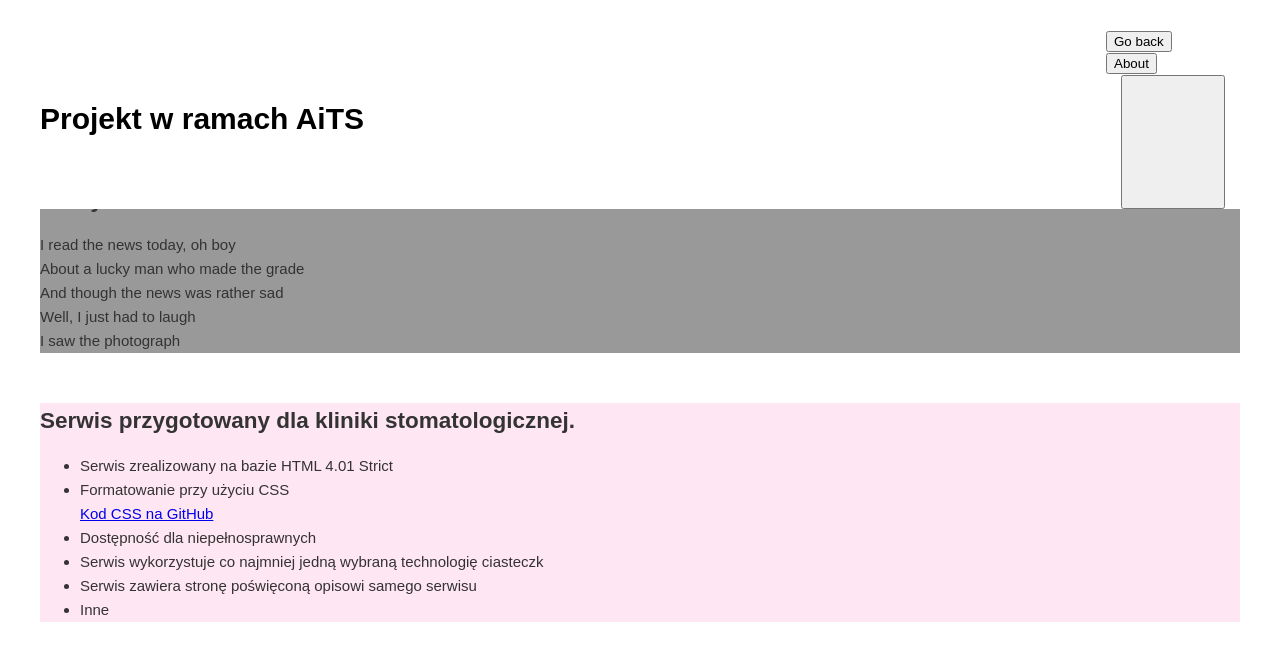
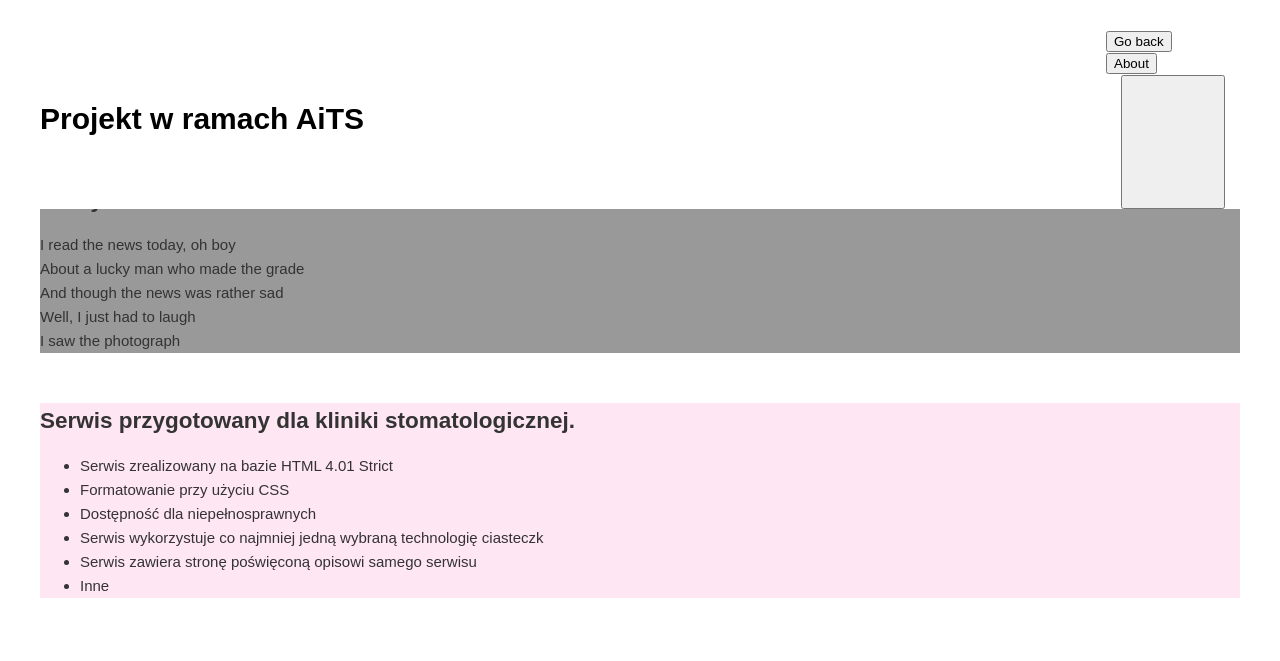
Before and after one commit to Zarowska/artsmile, a Flask app: page /aits in a window 1280 px wide. Shown: the top 661 px of the page. Run offline with Flask 2, Linux system fonts and the light colour scheme.

Commit message:
make it better

```diff
--- a/templates/aits.html
+++ b/templates/aits.html
@@ -70,8 +70,8 @@ I saw the photograph                  <br>
   <li>Serwis zrealizowany na bazie HTML 4.01 Strict</li>
    <!DOCTYPE HTML PUBLIC "-//W3C//DTD HTML 4.01//EN" "http://www.w3.org/TR/html4/strict.dtd">
   <li>Formatowanie przy użyciu CSS</li>
-   <a href=" https://github.com/Zarowska/artsmile/blob/main/static/css/style.css">Kod CSS na GitHub</a>
-  <li>Dostępność dla niepełnosprawnych</li>
+      <link rel="test" href="https://github.com/Zarowska/artsmile/blob/main/static/css/style.css">
+    <li>Dostępność dla niepełnosprawnych</li>
   <li>Serwis wykorzystuje co najmniej jedną wybraną technologię ciasteczk</li>
   <li>Serwis zawiera stronę poświęconą opisowi samego serwisu</li>
   <li>Inne</li>
```
